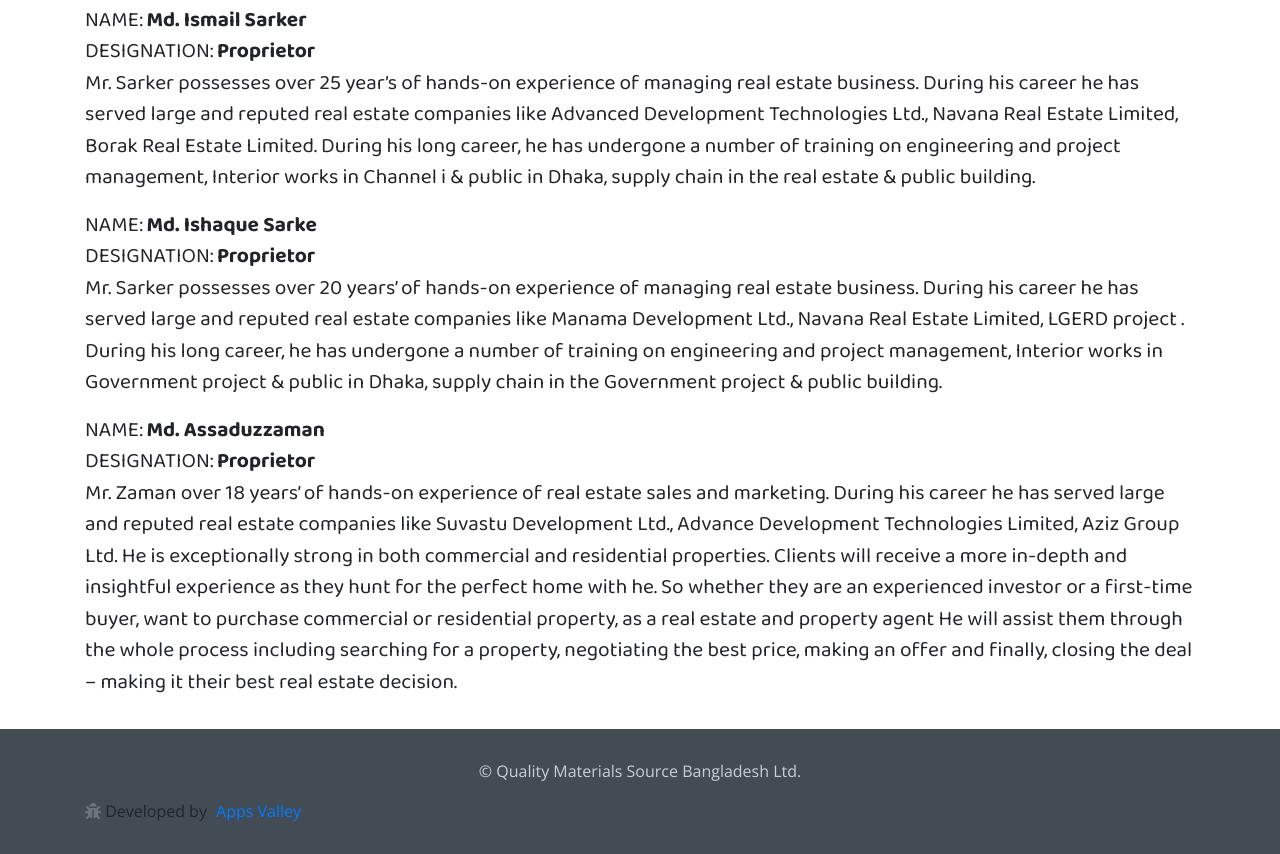
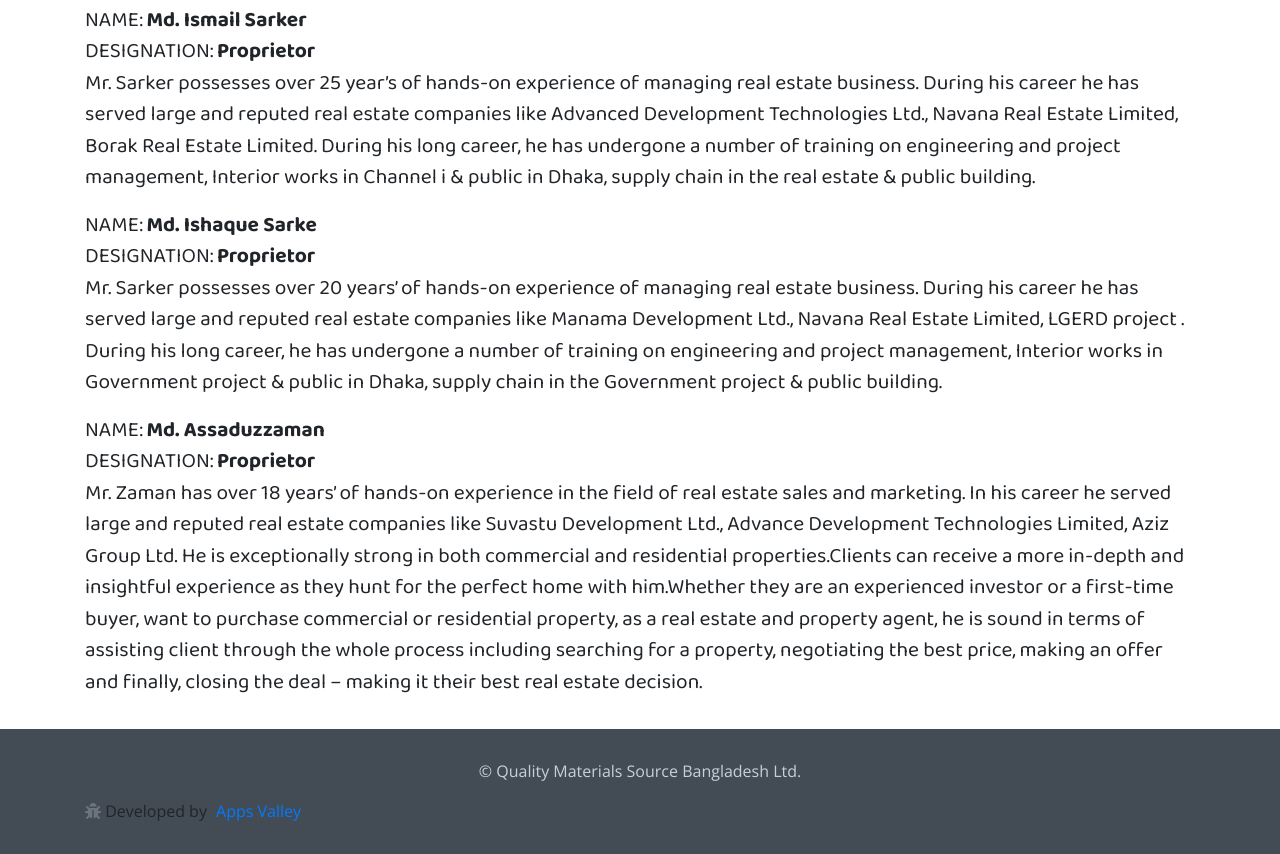
Before and after one commit to tanzirulhuda/QMS, a plain HTML site: page about_us.html in a window 1280 px wide. Shown: the part 560-1414 px from the top of the page. Drawn offline with nearby package versions, Linux system fonts and the light colour scheme.

Commit message:
content update

```diff
--- a/about_us.html
+++ b/about_us.html
@@ -195,7 +195,7 @@
             </div>
             <div class="content">
               <p style="font-size: 21px;">
-                Mr. Zaman over 18 years’ of hands-on experience of real estate sales and marketing. During his career he has served large and reputed real estate companies like Suvastu Development Ltd., Advance Development Technologies Limited, Aziz Group Ltd. He is exceptionally strong in both commercial and residential properties. Clients will receive a more in-depth and insightful experience as they hunt for the perfect home with he. So whether they are an experienced investor or a first-time buyer, want to purchase commercial or residential property, as a real estate and property agent He will assist them through the whole process including searching for a property, negotiating the best price, making an offer and finally, closing the deal – making it their best real estate decision.
+                Mr. Zaman has over 18 years’ of hands-on experience in the field of real estate sales and marketing. In his career he served large and reputed real estate companies like Suvastu Development Ltd., Advance Development Technologies Limited, Aziz Group Ltd. He is exceptionally strong in both commercial and residential properties.Clients can receive a more in-depth and insightful experience as they hunt for the perfect home with him.Whether they are an experienced investor or a first-time buyer, want to purchase commercial or residential property, as a real estate and property agent, he is sound in terms of assisting client through the whole process including searching for a property, negotiating the best price, making an offer and finally, closing the deal – making it their best real estate decision.
               </p>
             </div>
         </div>
```
